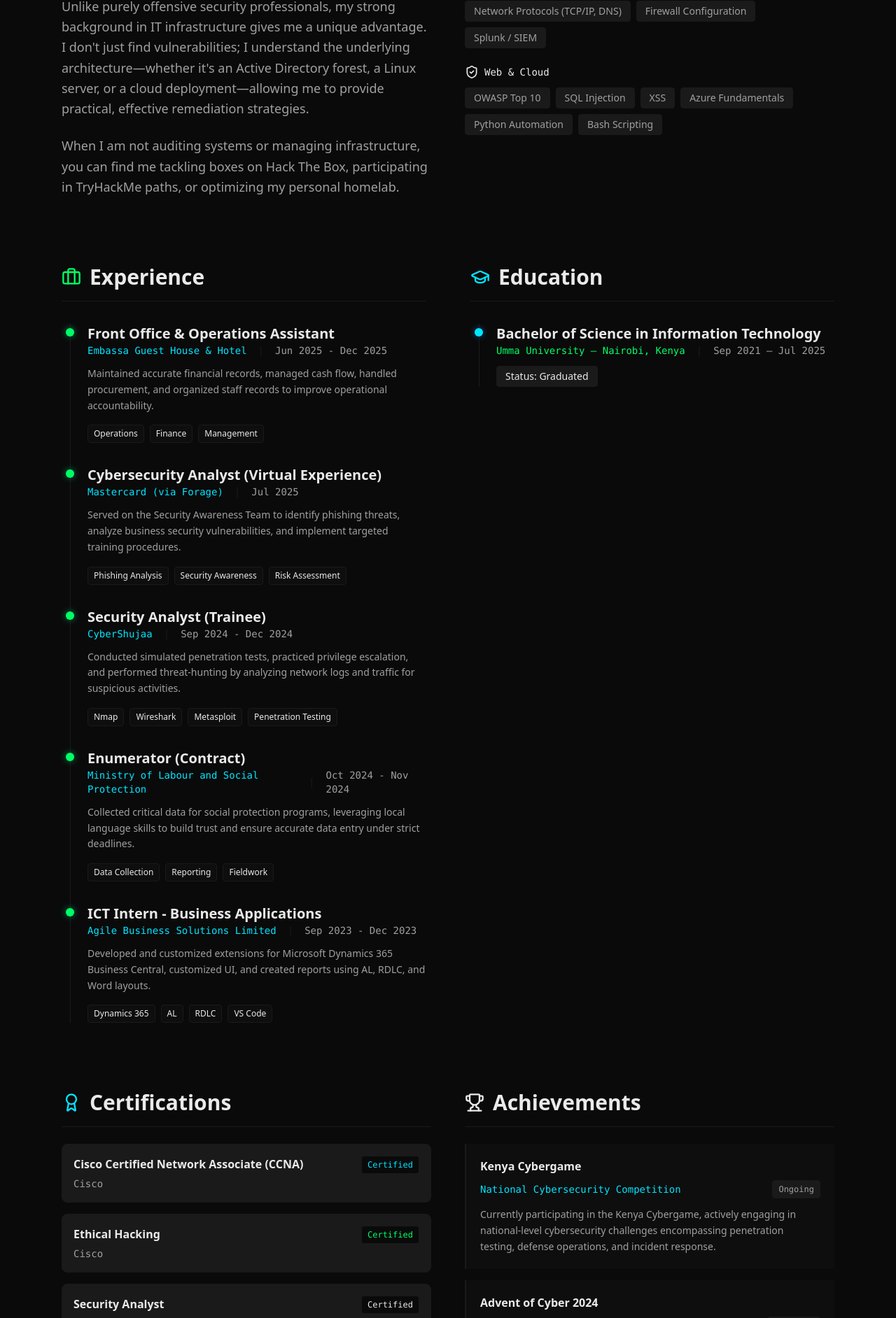
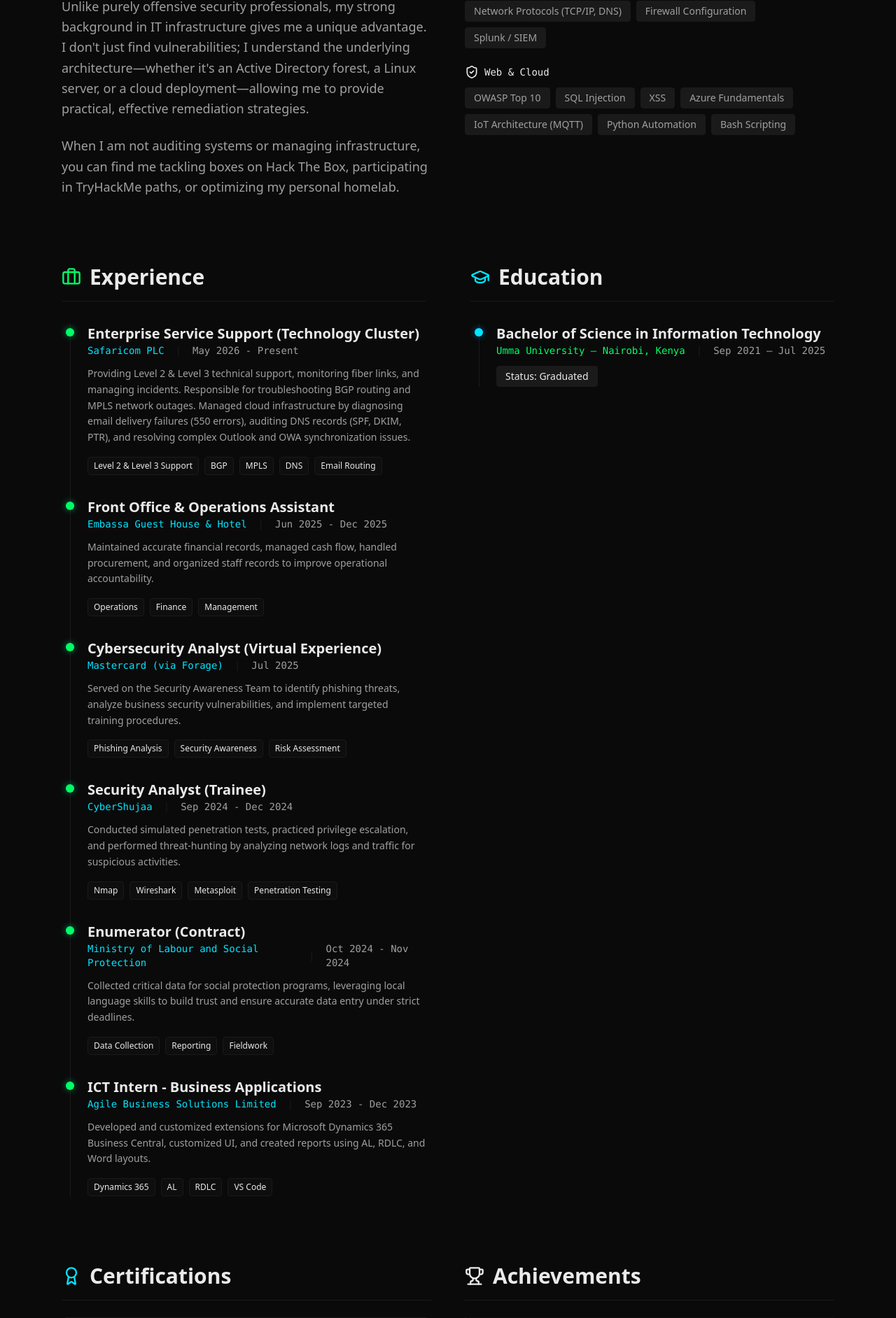
Before and after one commit to Justokip/kipchumba-portfolio, a Next.js app: page /about in a window 1280 px wide. Shown: the part 546-2430 px from the top of the page at 70% size. Built offline with nearby package versions, Linux system fonts and the light colour scheme.

Commit message:
Added Safaricom experience

```diff
--- a/app/about/page.tsx
+++ b/app/about/page.tsx
@@ -20,11 +20,18 @@
     {
       category: "Web & Cloud",
       icon: <ShieldCheck className="text-text-primary" size={20} />,
-      items: ["OWASP Top 10", "SQL Injection", "XSS", "Azure Fundamentals", "Python Automation", "Bash Scripting"]
+      items: ["OWASP Top 10", "SQL Injection", "XSS", "Azure Fundamentals", "IoT Architecture (MQTT)", "Python Automation", "Bash Scripting"]
     }
   ];
 
   const experience = [
+    {
+      role: "Enterprise Service Support (Technology Cluster)",
+      company: "Safaricom PLC",
+      duration: "May 2026 - Present", // FIXED: Changed from 'date' to 'duration'
+      description: "Providing Level 2 & Level 3 technical support, monitoring fiber links, and managing incidents. Responsible for troubleshooting BGP routing and MPLS network outages. Managed cloud infrastructure by diagnosing email delivery failures (550 errors), auditing DNS records (SPF, DKIM, PTR), and resolving complex Outlook and OWA synchronization issues.",
+      tech: ["Level 2 & Level 3 Support", "BGP", "MPLS", "DNS", "Email Routing"] // FIXED: Changed from 'tags' to 'tech'
+    },
     {
       role: "Front Office & Operations Assistant",
       company: "Embassa Guest House & Hotel",
@@ -76,6 +83,8 @@
     { name: "Ethical Hacking", issuer: "Cisco", status: "Certified", color: "text-neon-green" },
     { name: "Security Analyst", issuer: "Cybershujaa Program", status: "Certified", color: "text-text-primary" },
     { name: "Enterprise Security in Practice", issuer: "IBM", status: "Certified", color: "text-neon-blue" },
+    { name: "Azure Administration Essentials", issuer: "Microsoft", status: "Completed", color: "text-neon-blue" }, // ADDED
+    { name: "Project Management Fundamentals", issuer: "Fundamentals", status: "Completed", color: "text-text-primary" }, // ADDED
     { name: "Professional Foundations", issuer: "ALX", status: "Completed", color: "text-neon-green" },
     { name: "Networking and Administration", issuer: "Fundamentals", status: "Completed", color: "text-text-primary" }
   ];
@@ -84,8 +93,8 @@
     {
       title: "Kenya Cybergame",
       event: "National Cybersecurity Competition",
-      date: "Ongoing",
-      description: "Currently participating in the Kenya Cybergame, actively engaging in national-level cybersecurity challenges encompassing penetration testing, defense operations, and incident response."
+      date: "May 2026",
+      description: "Participated as a registered player in the CyberGame Kenya 2026 Capture The Flag (CTF) competition. Achieved 52nd place overall by successfully solving 25 out of 83 challenges and securing 4610 points. The competition covered domains including malware analysis, forensics, cryptography, OSINT, offensive security, and processes and security governance."
     },
     {
       title: "Advent of Cyber 2024",
```
